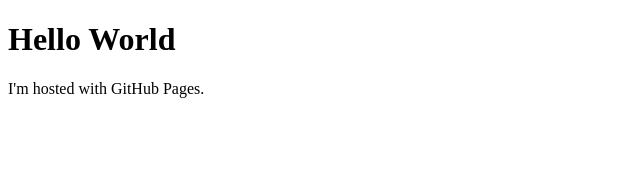
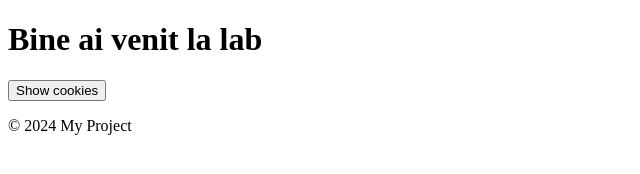
Before and after one commit to iuliasii/iuliasii.MngDatelorPersonale.io, a plain HTML site: page index.html in a window 1280 px wide. Shown: the whole page, without its empty margins (0-640 px from the left). Drawn offline with Linux system fonts and the light colour scheme.

Commit message:
Update index.html

```diff
--- a/index.html
+++ b/index.html
@@ -1,7 +1,29 @@
 <!DOCTYPE html>
-<html>
+<html lang="en">
+<head>
+    <meta charset="UTF-8">
+    <meta name="viewport" content="width=device-width, initial-scale=1.0">
+    <title>My Project</title>
+</head>
 <body>
-<h1>Hello World</h1>
-<p>I'm hosted with GitHub Pages.</p>
+    <header>
+        <h1>Bine ai venit la lab</h1>
+    </header>
+    <main>
+        <button onclick="alertCookie()">Show cookies</button>
+    </main>
+    <footer>
+        <p>&copy; 2024 My Project</p>
+    </footer>
+
+
+    <script>
+        document.cookie = "session=test GDPR";
+        document.cookie = "favorite_task=collect Data";
+
+        function alertCookie() {
+            alert(document.cookie);
+        }
+    </script>
 </body>
 </html>
```
